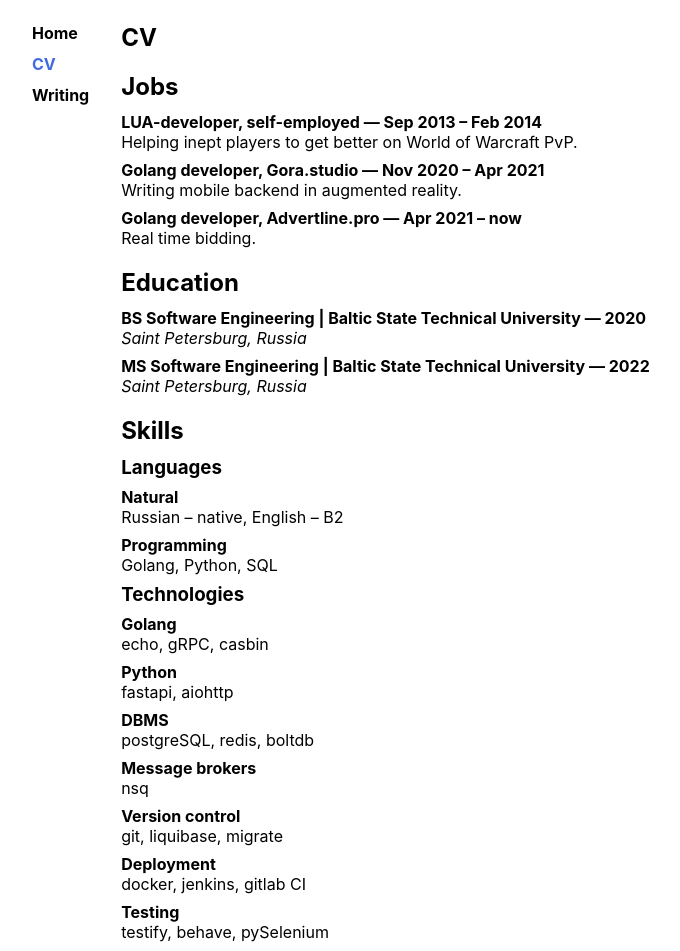
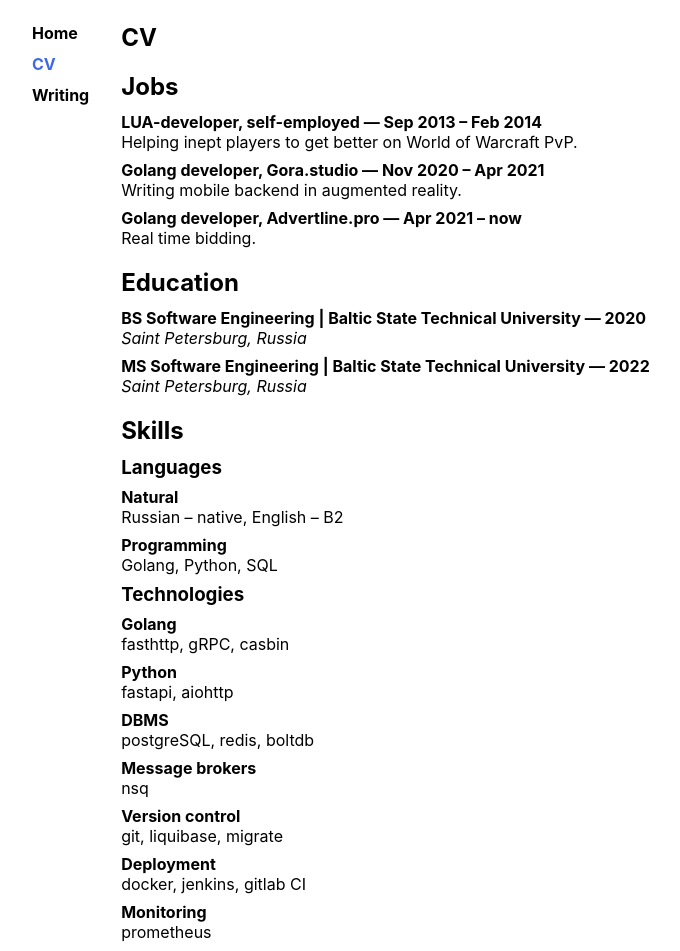
Before and after one commit to KzmnbrS/boris.wtf, a Next.js app: page /curriculum_vitae in a window 1280 px wide. Shown: the top 951 px of the page, without its empty margins (53-733 px from the left). Built offline with nearby package versions, Linux system fonts and the light colour scheme.

Commit message:
Update curriculum_vitae.jsx

```diff
--- a/pages/curriculum_vitae.jsx
+++ b/pages/curriculum_vitae.jsx
@@ -40,7 +40,7 @@ function CV() {
         <div>
           <h3>Technologies</h3>
             <Block header="Golang">
-                echo, gRPC, casbin
+                fasthttp, gRPC, casbin
             </Block>
           <Block header="Python">
             fastapi, aiohttp
@@ -49,6 +49,7 @@ function CV() {
           <Block header="Message brokers">nsq</Block>
           <Block header="Version control">git, liquibase, migrate</Block>
           <Block header="Deployment">docker, jenkins, gitlab CI</Block>
+          <Block header="Monitoring">prometheus</Block>
           <Block header="Testing">testify, behave, pySelenium</Block>
         </div>
       </section>
```
